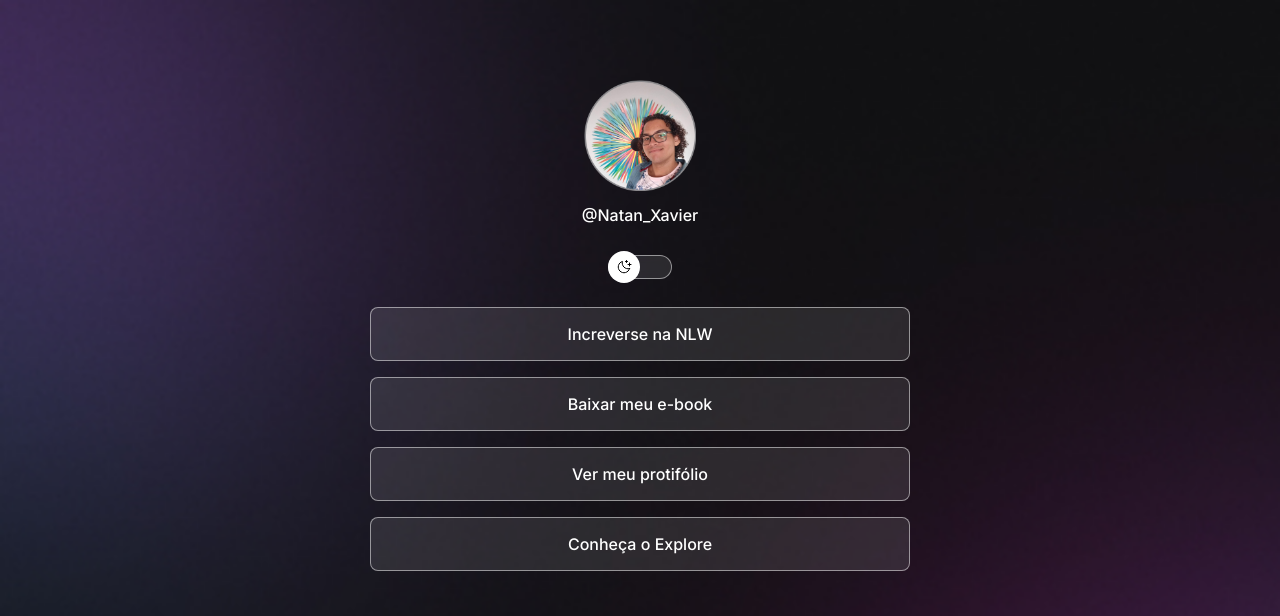
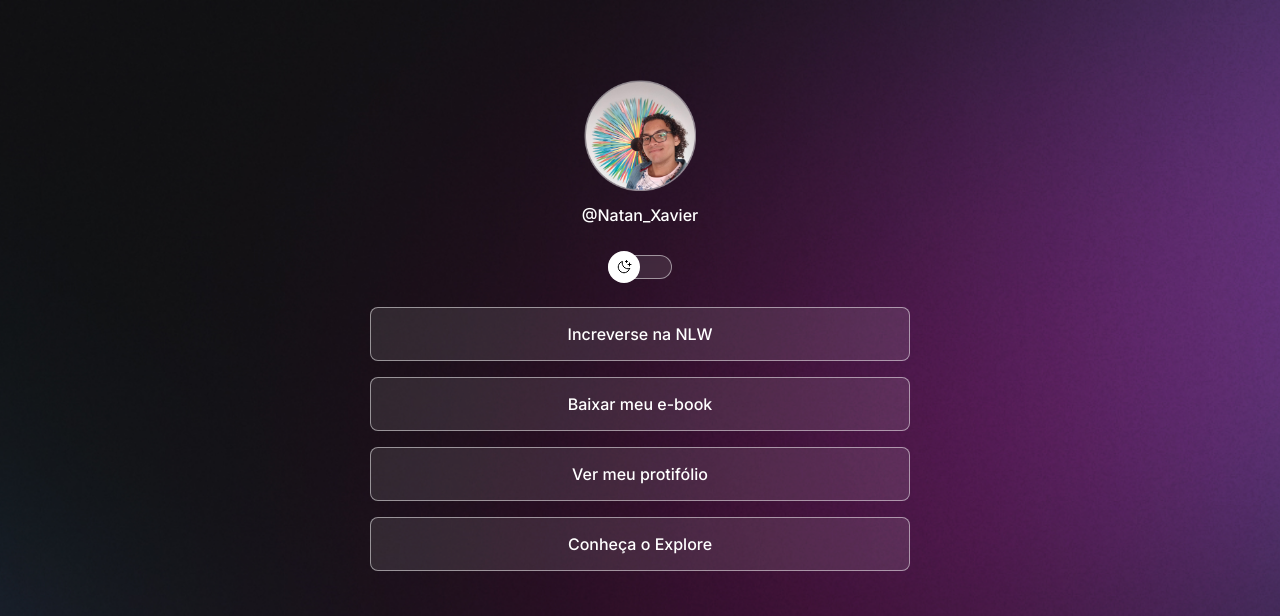
Before and after one commit to natan-xav2019/devlinks, a plain HTML site: page index.html in a window 1280 px wide. Shown: the top 616 px of the page. Drawn offline with nearby package versions, Linux system fonts and the light colour scheme.

Commit message:
change background based on media queries

```diff
--- a/style.css
+++ b/style.css
@@ -33,6 +33,7 @@ body {
   */
   /*background: color image repeat position/size.*/
   background: var(--bg-url) no-repeat top center/cover;
+  height: 100vw;
 }
 
 body * {
@@ -167,3 +168,13 @@ footer {
   text-align: center;
   font-size: 14px;
 }
+
+@media (min-width: 700px) {
+  :root {
+    --bg-url: url(./assets/bg-desktop.jpg);
+  }
+
+  .light {
+    --bg-url: url(./assets/bg-desktop-light.jpg);
+  }
+}
```
Also changed, not shown: assets/bg-desktop-light.jpg (added), assets/bg-desktop.jpg (added).
